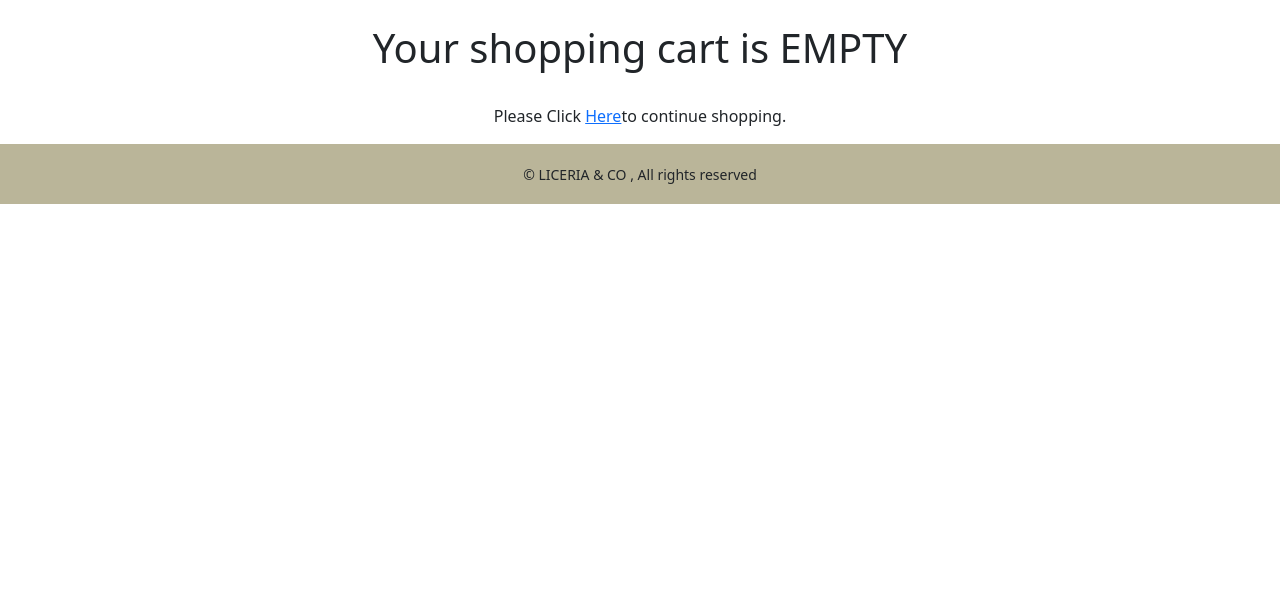
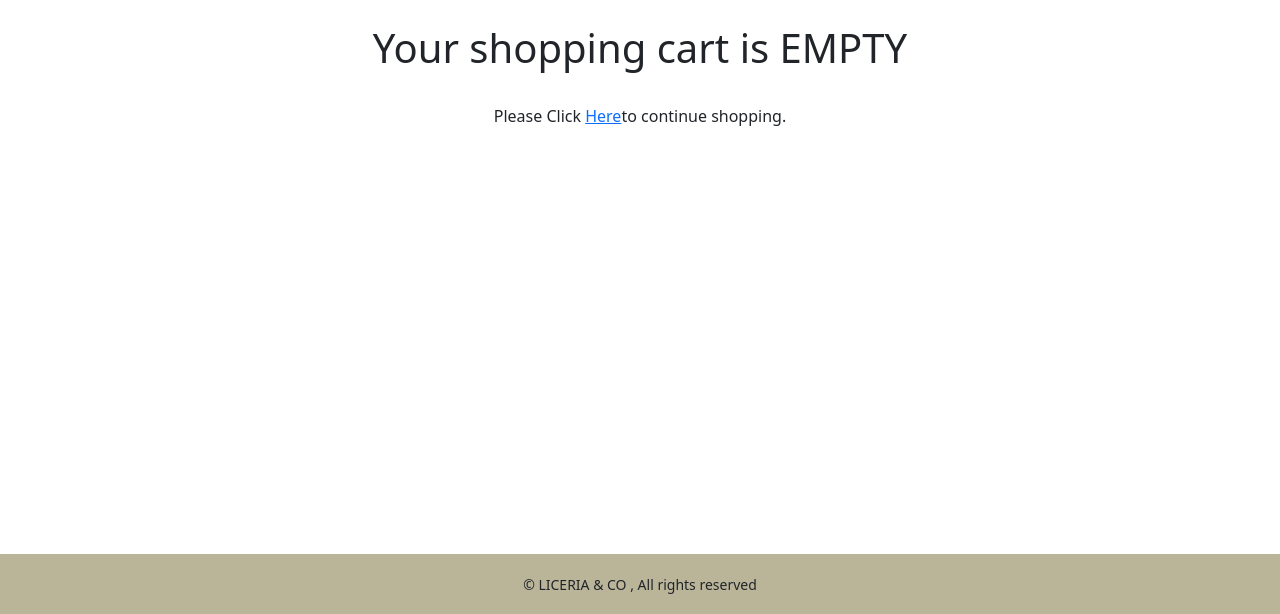
Before and after one commit to Jaseelamktgi/shop_jewels, a Django app: page /cart/ in a window 1280 px wide. Shown: the part 186-800 px from the top of the page. Run offline with Django 4.2, Linux system fonts and the light colour scheme; data comes from the database, SQL or seed files in the repository; some libraries are stand-ins or nearby versions.

Commit message:
Update footer.html

```diff
--- a/jewllery/templates/footer.html
+++ b/jewllery/templates/footer.html
@@ -1,3 +1,3 @@
-<div class="footer navbar-fixed-bottom my_footer">
+<div class="footer navbar-fixed-bottom my_footer mt-auto">
   <p class="text-center">&copy;  LICERIA & CO ,  All rights reserved</p>
 </div>
```
